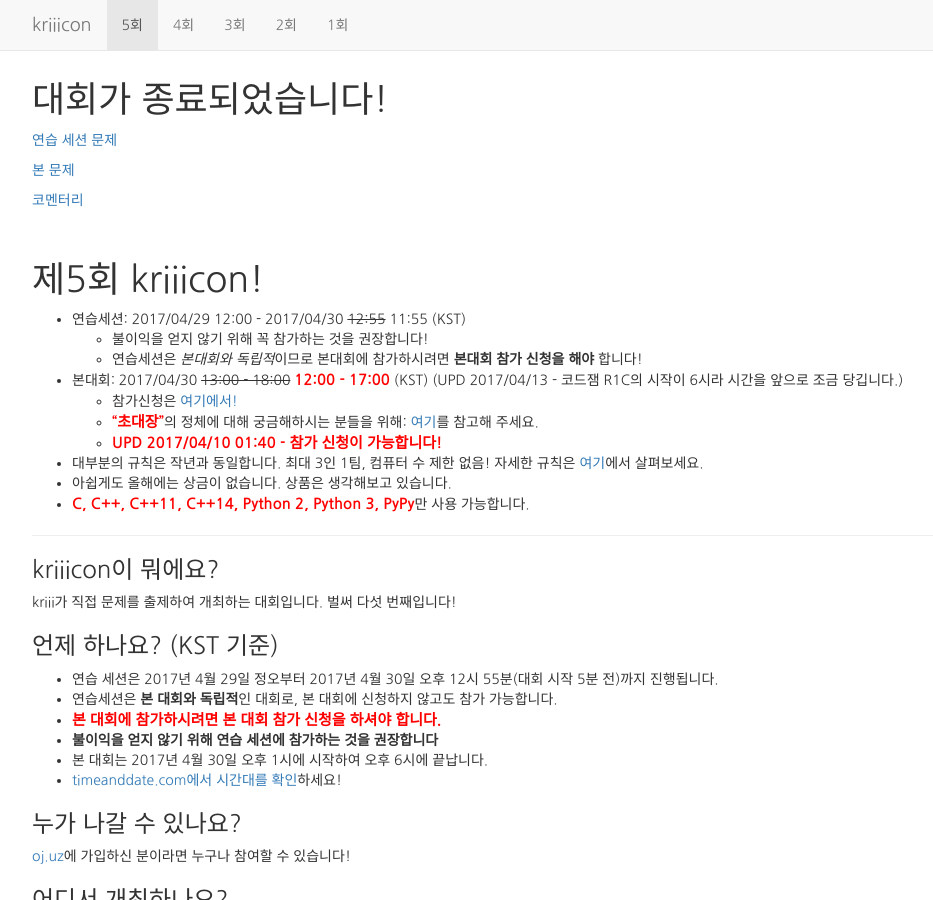
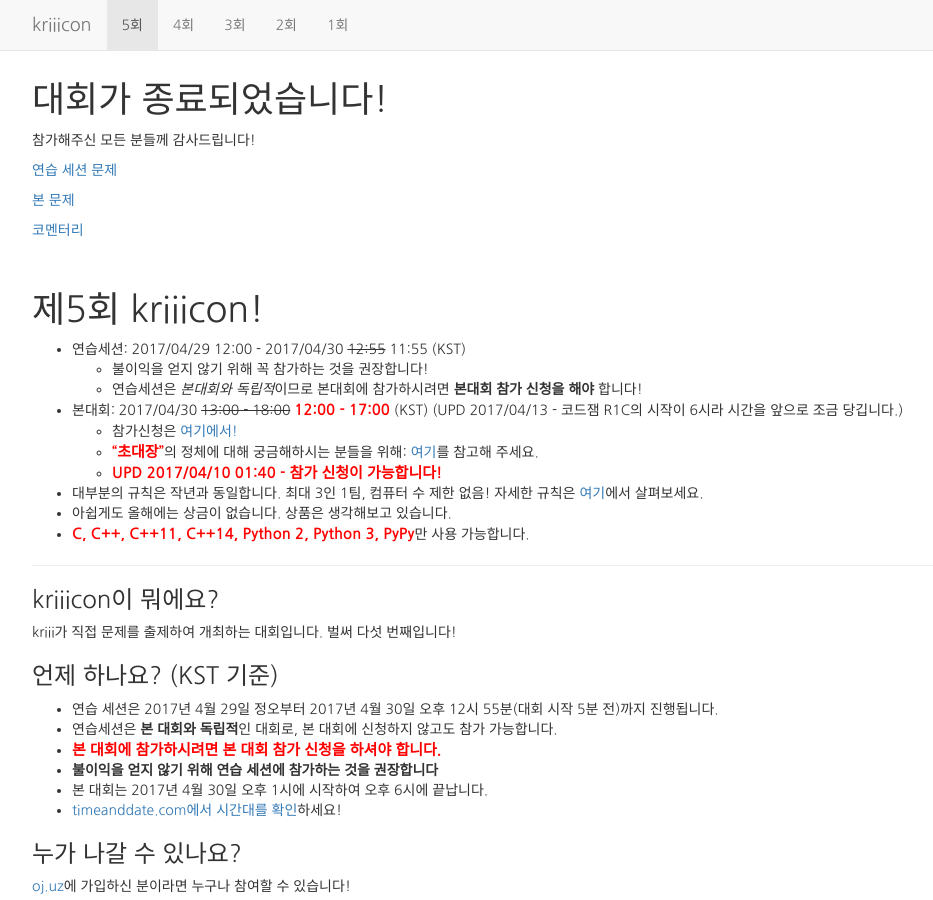
Before and after one commit to ojuz/kriiicon, a Jekyll site: the page built from contests/5/index.md, in a window 1280 px wide and 900 px high. Shown: the whole window, without its empty margins (38-971 px from the left). Built offline with Jekyll 4.4.1, drawn with Linux system fonts in a browser that asks for light colours; nearby versions of some CDN libraries; our own code applies the rules of GitHub Pages for plain Markdown files.

Commit message:
감사의 인사

```diff
--- a/contests/5/index.md
+++ b/contests/5/index.md
@@ -9,6 +9,8 @@ redirect_from: "/"
 </style>
 
 <h1>대회가 종료되었습니다!</h1>
+
+참가해주신 모든 분들께 감사드립니다!
 
 [연습 세션 문제](https://www.dropbox.com/s/53hb1jlcso00mv3/_%EC%97%B0%EC%8A%B5%EB%8C%80%ED%9A%8C%EC%A0%84%EC%B2%B4.pdf?dl=0)
 
```
